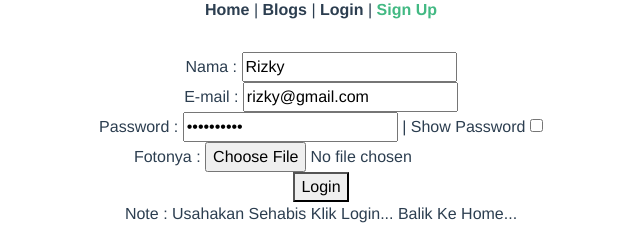
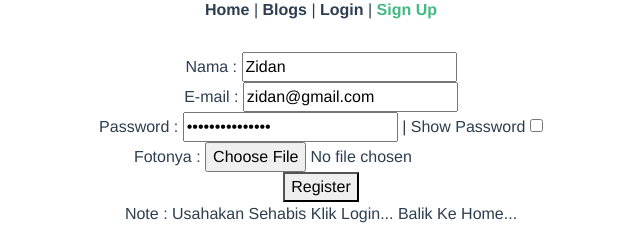
Before and after one commit to rizkraf/hayu-baca, a Vue app: page /signup in a window 1280 px wide. Shown: the part 332-584 px from the top of the page, without its empty margins (319-959 px from the left). Built offline with nearby package versions, Linux system fonts and the light colour scheme.

Commit message:
Menambahkan Fungsi Signup

```diff
--- a/src/views/Signup.vue
+++ b/src/views/Signup.vue
@@ -5,7 +5,7 @@
         Password : <input v-model="password" :type="showpassword ? 'text' : 'password'"> |
         Show Password <input type="checkbox" v-model="showpassword"><br>
         Fotonya : <input type="file" name="photo" ref="photo"><br>
-        <button>Login</button><br>
+        <button v-on:click="register">Register</button><br>
         Note : Usahakan Sehabis Klik Login... Balik Ke Home...
     </div>
 </template>
@@ -20,9 +20,9 @@ export default {
 data: () => ({
         // Nama, Email Dan Passwordnya Dah Di Isi Untuk Mempermudahkan Mengecek...
         // Nanti Kosongin Aja... :3.
-        name : 'Rizky',
-        email : 'rizky@gmail.com',
-        password : 'sanbercode',
+        name : 'Zidan',
+        email : 'zidan@gmail.com',
+        password : 'sanbercodezidan',
         showpassword : false,
         apiDomain : 'https://demo-api-vue.sanbercloud.com'
     }),
@@ -31,6 +31,30 @@ data: () => ({
         ...mapActions({
             setToken : 'auth/setToken'
         }),
+        register() {
+            let photo = this.$refs.photo.files[0]
+            let formData = new FormData()
+            formData.append('email', this.email)
+            formData.append('password', this.password)
+            formData.append('name', this.name)
+            formData.append('photo_profile', photo)
+
+            const config = {
+                method : 'post',
+                url : this.apiDomain + '/api/v2/auth/register',
+                data : formData
+            }
+
+            this.axios(config)
+                .then( (response) => {
+                    alert(response.message)
+                    this.login()
+                })
+                .catch( (response) => {
+                    console.log(response)
+                    alert("Gagal Register")
+                })
+        },
         login() {
             const config = {
                 method : 'post',
```
Also changed, not shown: 1 other file (tests, documents, lock files or other folders).
